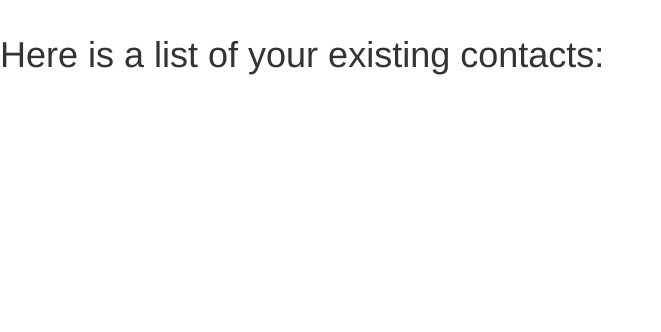
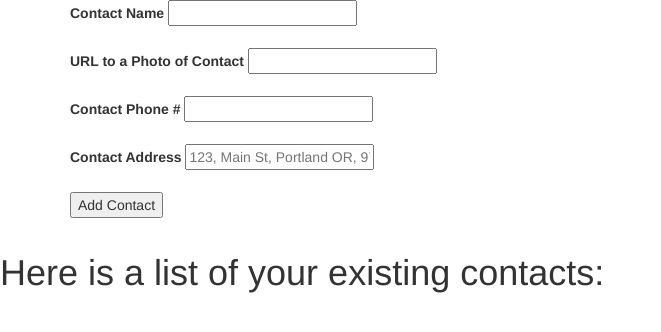
Before and after one commit to Jordan-Meier/php-addressbook, a PHP site: template views/contacts.html.twig in a window 1280 px wide. Shown: the top 332 px of the page, without its empty margins (0-661 px from the left). Run offline with PHP 8.4, Linux system fonts and the light colour scheme; the template is opened without the code that fills it, so the values that code supplies are empty; some libraries are stand-ins or nearby versions.

Commit message:
add a form to contacts.html.twig

```diff
--- a/views/contacts.html.twig
+++ b/views/contacts.html.twig
@@ -10,7 +10,19 @@
             <div class="row">
                 <div class="col-md-8">
                     <form class="form-group" action="/contacts" method="post">
+                        <label for="name">Contact Name</label>
+                        <input type="text" name="name" id="name"><br><br>
 
+                        <label for="photo">URL to a Photo of Contact</label>
+                        <input type="text" name="photo" id="photo"><br><br>
+
+                        <label for="phone">Contact Phone #</label>
+                        <input type="text" name="phone" id="phone"><br><br>
+
+                        <label for="address">Contact Address</label>
+                        <input type="text" name="address" id="address" placeholder="123, Main St, Portland OR, 97214"><br><br>
+
+                        <button type="submit">Add Contact</button>
                     </form>
                 </div>
 
```
